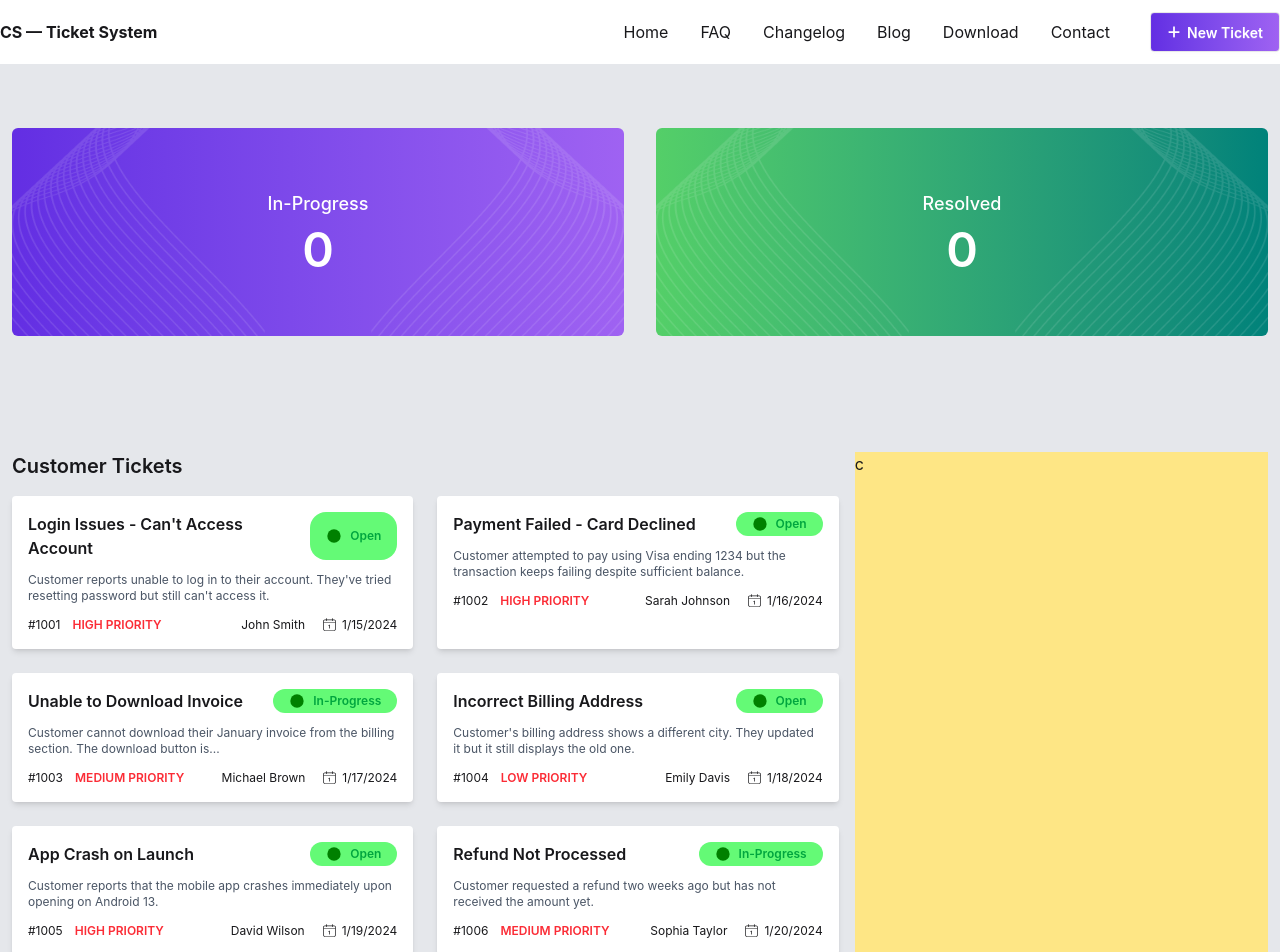
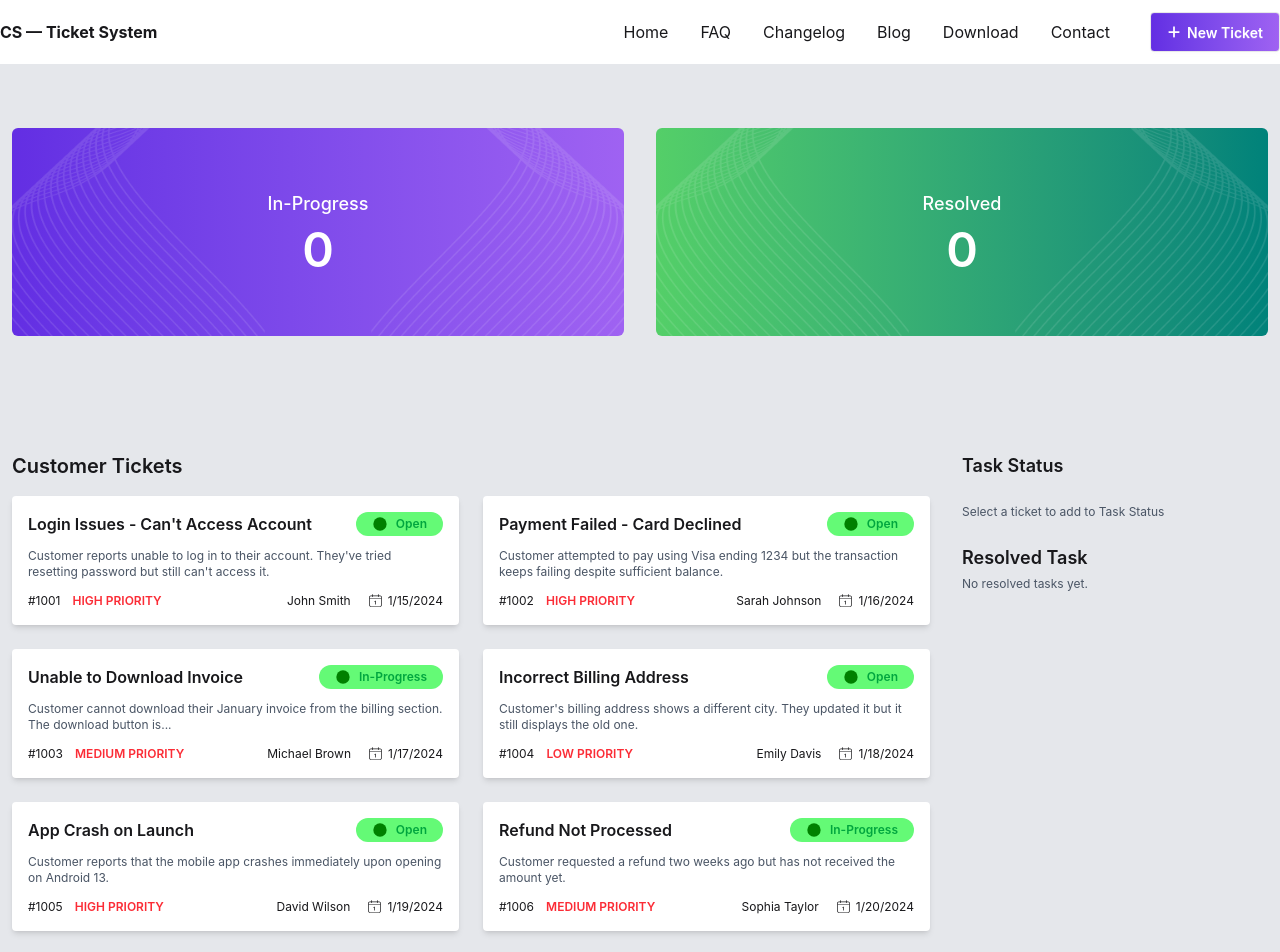
Before and after one commit to Riad123456789/Customer-Support, a React (Vite) app: page / in a window 1280 px wide. Shown: the top 952 px of the page. Built offline with nearby package versions, Linux system fonts and the light colour scheme.

Commit message:
Task Status show

```diff
--- a/src/App.jsx
+++ b/src/App.jsx
@@ -8,7 +8,6 @@ function App () {
     <>
       <div className=''>
         <Navber></Navber>
-        <Banner></Banner>
         <AllCustomer></AllCustomer>
         <Foother></Foother>
       </div>
--- a/src/Banner/Banner.jsx
+++ b/src/Banner/Banner.jsx
@@ -1,6 +1,6 @@
 import React from 'react'
 
-const Banner = () => {
+const Banner = ({Task}) => {
   return (
     <div className='bg-gray-200 w-fulla'>
       <div className='max-w-7xl mx-auto py-7 md:py-16 '>
@@ -15,7 +15,7 @@ const Banner = () => {
 
               <div className='text-center'>
                 <p className='text-sm md:text-lg font-medium'>In-Progress</p>
-                <p className='text-lg md:text-5xl font-semibold mt-2'>0</p>
+                <p className='text-lg md:text-5xl font-semibold mt-2'>{Task.length}</p>
               </div>
               <img
                 className='h-32 md:h-full object-contain scale-x-[-1] '
--- a/src/CustomerTickets/AllCustomer.jsx
+++ b/src/CustomerTickets/AllCustomer.jsx
@@ -1,23 +1,45 @@
-import React, { Suspense } from 'react'
+import React, { Suspense, useState } from 'react'
 import CoustomerData from './CoustomerData'
+import TaskStatus from './TaskStatus'
+import ResolvedTask from './ResolvedTask'
+import Banner from '../Banner/Banner'
 
-const FetchDataPromise = fetch('/FackData.json')
-.then(res => res.json())
+const FetchDataPromise = fetch('/FackData.json').then(res => res.json())
+const AllCustomer = () => {
+  const [Task, setTask] = useState([])
 
+  const handleTask = data => {
+    const isExist = Task.find(item => item.ticketNumber === data.ticketNumber)
 
-const AllCustomer = () => {
+    if (isExist) {
+      alert('This ticket already exists!')
+      return
+    }
+
+    setTask([...Task, data])
+  }
+
   return (
-    <div className='bg-gray-200 px-3'>
-      <div className='max-w-7xl mx-auto lg:flex justify-between gap-4 py-6 md:py-13 '>
-        <div className='flex-2  '>
-          <h1 className='font-semibold text-xl'>Customer Tickets</h1>
-          <div>
-            <Suspense fallback={"LOADING....."}>
-                <CoustomerData FetchDataPromise={FetchDataPromise}></CoustomerData>
-            </Suspense>
+    <div>
+      <Banner Task={Task}></Banner>
+      <div className='bg-gray-200 px-3'>
+        <div className='max-w-7xl mx-auto lg:flex justify-between gap-8 py-6 md:py-13 '>
+          <div className='flex-3  mb-10 md:mb-0'>
+            <h1 className='font-semibold text-xl'>Customer Tickets</h1>
+            <div>
+              <Suspense fallback={'LOADING.....'}>
+                <CoustomerData
+                  handleTask={handleTask}
+                  FetchDataPromise={FetchDataPromise}
+                ></CoustomerData>
+              </Suspense>
+            </div>
+          </div>
+          <div className='flex-1  '>
+            <TaskStatus Task={Task}></TaskStatus>
+            <ResolvedTask></ResolvedTask>
           </div>
         </div>
-        <div className='flex-1 bg-amber-200'>c</div>
       </div>
     </div>
   )
--- a/src/CustomerTickets/CoustomerCard.jsx
+++ b/src/CustomerTickets/CoustomerCard.jsx
@@ -1,19 +1,21 @@
 import React from 'react'
-import { GrStatusGoodSmall } from "react-icons/gr";
-import { CiCalendarDate } from "react-icons/ci";
+import { GrStatusGoodSmall } from 'react-icons/gr'
+import { CiCalendarDate } from 'react-icons/ci'
 
-const Coustomer = ({ SingleData }) => {
-  const { ticketNumber, title, description, priority, status, customer, date } =
-    SingleData
+const Coustomer = ({ SingleData, handleTask }) => {
+  const { ticketNumber, title, description, priority, status, customer, date } = SingleData
 
   return (
-    <div className='shadow-md rounded-sm bg-white px-4 py-4 space-y-3 cursor-pointer hover:bg-emerald-200'>
+    <div
+      onClick={()=>handleTask(SingleData)}
+      className='shadow-md rounded-sm bg-white px-4 py-4 space-y-3 cursor-pointer hover:bg-emerald-200'
+    >
       <div className='flex justify-between'>
         <h1 className='text-base font-semibold'>{title}</h1>
-       <div className='flex items-center justify-between gap-2 bg-[#64fa76] rounded-2xl px-4 '>
-        <GrStatusGoodSmall color='green' />
-         <p className='text-green-600  text-xs font-semibold '>{status}</p>
-       </div>
+        <div className='flex items-center justify-between gap-2 bg-[#64fa76] rounded-2xl px-4 '>
+          <GrStatusGoodSmall color='green' />
+          <p className='text-green-600  text-xs font-semibold '>{status}</p>
+        </div>
       </div>
       <div>
         <p className='text-xs text-gray-600'>{description}</p>
@@ -21,12 +23,14 @@ const Coustomer = ({ SingleData }) => {
       <div className='flex justify-between items-center text-xs'>
         <div className='flex items-center gap-3'>
           <p>{ticketNumber}</p>
-          <p className='uppercase text-red-500 font-semibold'>{priority} priority </p>
+          <p className='uppercase text-red-500 font-semibold'>
+            {priority} priority{' '}
+          </p>
         </div>
         <div className='flex items-center gap-4'>
           <p>{customer}</p>
           <div className='flex items-center gap-1'>
-            <CiCalendarDate  size={17}/>
+            <CiCalendarDate size={17} />
             <p>{date}</p>
           </div>
         </div>
--- a/src/CustomerTickets/CoustomerData.jsx
+++ b/src/CustomerTickets/CoustomerData.jsx
@@ -1,7 +1,7 @@
 import React, { use } from 'react'
 import CoustomerCard from './CoustomerCard'
 
-const CoustomerData = ({ FetchDataPromise }) => {
+const CoustomerData = ({ FetchDataPromise, handleTask }) => {
   const Data = use(FetchDataPromise)
 
   return (
@@ -10,6 +10,7 @@ const CoustomerData = ({ FetchDataPromise }) => {
         <CoustomerCard
           key={SingleData.ticketNumber}
           SingleData={SingleData}
+          handleTask={handleTask}
         ></CoustomerCard>
       ))}
     </div>
--- /dev/null
+++ b/src/CustomerTickets/ResolvedTask.jsx
@@ -0,0 +1,14 @@
+import React from 'react'
+
+const ResolvedTask = () => {
+  return (
+    <div>
+      <h1 className='text-lg font-semibold'>Resolved Task</h1>
+      <p className='text-xs font-normal text-gray-600 pt-1'>
+        No resolved tasks yet.
+      </p>
+    </div>
+  )
+}
+
+export default ResolvedTask
--- /dev/null
+++ b/src/CustomerTickets/TaskStatus.jsx
@@ -0,0 +1,27 @@
+import React from 'react'
+
+const TaskStatus = ({ Task }) => {
+  return (
+    <div className='pb-6'>
+      <h1 className='text-lg font-semibold pb-4'>Task Status</h1>
+
+      {Task.length === 0 ? (
+        <p className='text-xs font-normal text-gray-600 pt-2'>
+          Select a ticket to add to Task Status
+        </p>
+      ) : (
+        Task.map(data => (
+          <div
+            key={data.ticketNumber}
+            className='bg-white p-2 py-3 rounded-sm shadow mb-3 space-y-3 '
+          >
+            <h1 className='font-semibold'>{data.title}</h1>
+            <button className='btn bg-[#02A53B] btn-sm w-full'>Complete</button>
+          </div>
+        ))
+      )}
+    </div>
+  )
+}
+
+export default TaskStatus
```
